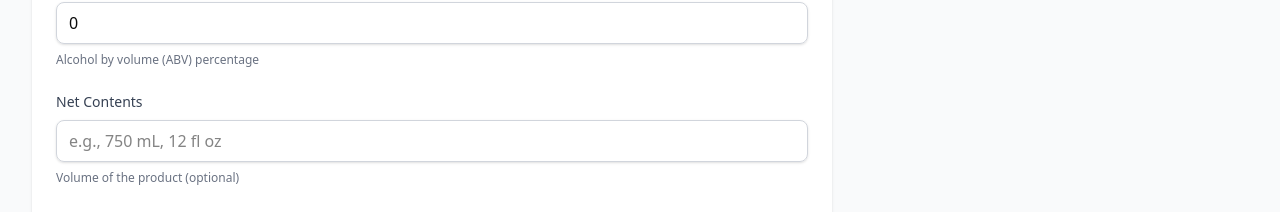
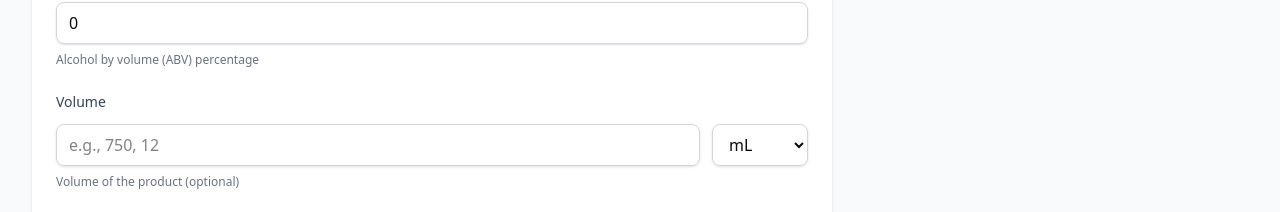
Before and after one commit to ryan-crabbe/treasury-take-home, a React (Vite) app in the folder alcohol-labeler-frontend/: page / in a window 1280 px wide. Shown: the part 418-630 px from the top of the page. Built offline with nearby package versions, Linux system fonts and the light colour scheme; no server answers.

Commit message:
changed net contents to vollume amt and a volume unit instead of string to make comparison on the server easier

```diff
--- a/alcohol-labeler-frontend/src/components/AlcoholLabelForm.tsx
+++ b/alcohol-labeler-frontend/src/components/AlcoholLabelForm.tsx
@@ -187,8 +187,9 @@ export default function AlcoholLabelForm() {
       brandName: "",
       productClass: "",
       alcoholContent: 0,
-      netContents: "",
       labelImage: null,
+      volumeValue: "",
+      volumeUnit: "mL",
     },
   });
 
@@ -201,9 +202,13 @@ export default function AlcoholLabelForm() {
       formData.append("brandName", data.brandName);
       formData.append("productClass", data.productClass);
       formData.append("alcoholContent", data.alcoholContent.toString());
-      if (data.netContents) {
-        formData.append("netContents", data.netContents);
+
+      // Combine volume value and unit into netContents
+      if (data.volumeValue && data.volumeValue !== null) {
+        const netContents = `${data.volumeValue} ${data.volumeUnit}`;
+        formData.append("netContents", netContents);
       }
+
       if (data.labelImage) {
         formData.append("labelImage", data.labelImage);
       }
@@ -281,13 +286,30 @@ export default function AlcoholLabelForm() {
           </p>
         </FormField>
 
-        <FormField label="Net Contents" error={errors.netContents?.message}>
-          <input
-            {...register("netContents")}
-            type="text"
-            placeholder="e.g., 750 mL, 12 fl oz"
-            className="mt-1 block w-full rounded-md border-gray-300 border px-3 py-2 shadow-sm focus:border-blue-500 focus:outline-none focus:ring-1 focus:ring-blue-500"
-          />
+        <FormField label="Volume" error={errors.volumeValue?.message}>
+          <div className="flex space-x-3">
+            <div className="flex-1">
+              <input
+                {...register("volumeValue", { valueAsNumber: true })}
+                type="number"
+                step="0.1"
+                min="0"
+                placeholder="e.g., 750, 12"
+                className="mt-1 block w-full rounded-md border-gray-300 border px-3 py-2 shadow-sm focus:border-blue-500 focus:outline-none focus:ring-1 focus:ring-blue-500"
+              />
+            </div>
+            <div className="w-24">
+              <select
+                {...register("volumeUnit")}
+                className="mt-1 block w-full rounded-md border-gray-300 border px-3 py-2 shadow-sm focus:border-blue-500 focus:outline-none focus:ring-1 focus:ring-blue-500"
+              >
+                <option value="mL">mL</option>
+                <option value="L">L</option>
+                <option value="fl oz">fl oz</option>
+                <option value="oz">oz</option>
+              </select>
+            </div>
+          </div>
           <p className="text-xs text-gray-500 mt-1">
             Volume of the product (optional)
           </p>
--- a/alcohol-labeler-frontend/src/types.ts
+++ b/alcohol-labeler-frontend/src/types.ts
@@ -8,6 +8,14 @@ export const VALIDATION_STATUS = {
 } as const;
 
 export type ValidationStatusType = typeof VALIDATION_STATUS[keyof typeof VALIDATION_STATUS];
+
+// Volume input types for the form UI
+export type VolumeUnit = 'mL' | 'L' | 'fl oz' | 'oz';
+
+export interface VolumeInput {
+  value: number | '';
+  unit: VolumeUnit;
+}
 
 // TypeScript interfaces
 export interface AlcoholLabelForm {
@@ -42,12 +50,11 @@ export const alcoholLabelSchema = z.object({
       message: "Alcohol content must be between 0% and 100%"
     }),
 
-  netContents: z
-    .string()
-    .optional()
-    .refine((val) => !val || val.length >= 2, {
-      message: "Net contents must be at least 2 characters if provided"
-    }),
+  volumeValue: z
+    .union([z.number().min(0, "Volume must be positive"), z.literal("")])
+    .optional(),
+
+  volumeUnit: z.enum(['mL', 'L', 'fl oz', 'oz']),
 
   labelImage: z
     .instanceof(File)
```
